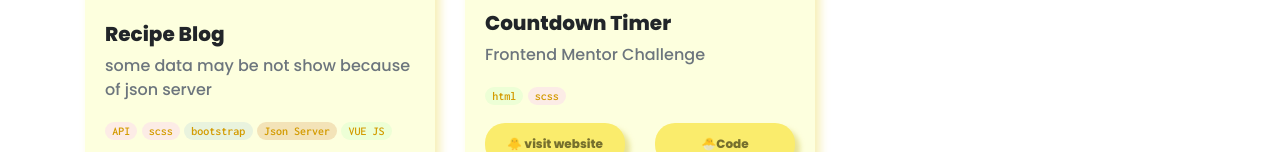
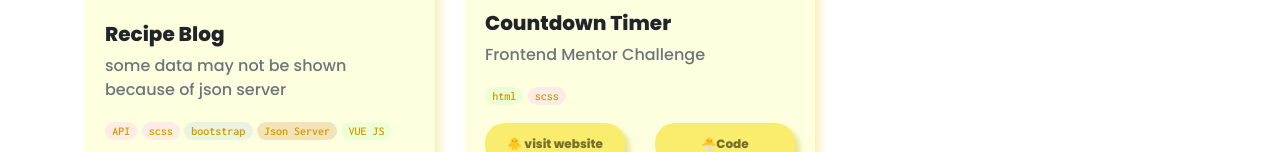
Before and after one commit to giwangdk/web-portfolio, a website: page index.html in a window 1280 px wide. Shown: the part 1443-1595 px from the top of the page. Drawn offline with nearby package versions, Linux system fonts and the light colour scheme; files whose address does not match are found by name.

Commit message:
edit text

```diff
--- a/index.html
+++ b/index.html
@@ -187,7 +187,7 @@
               </div>
               <div class="card-body">
                 <h5>Recipe Blog</h5>
-                <p class="text-muted">some data may be not show because of json server</p>
+                <p class="text-muted">some data may not be shown because of json server</p>
                 <div class="badge badge-pill badge-pink">API</div>
                 <div class="badge badge-pill badge-pink">scss</div>
                 <div class="badge badge-pill badge-grey">bootstrap</div>
```
